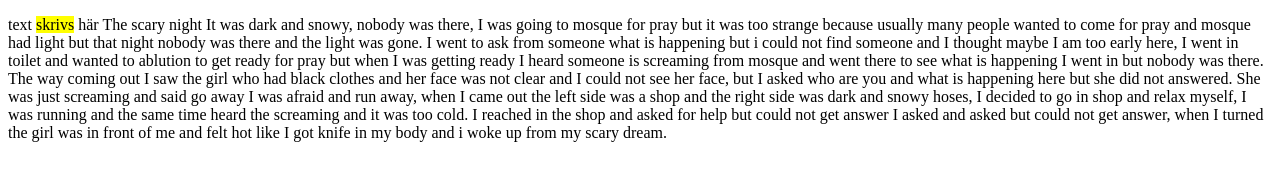
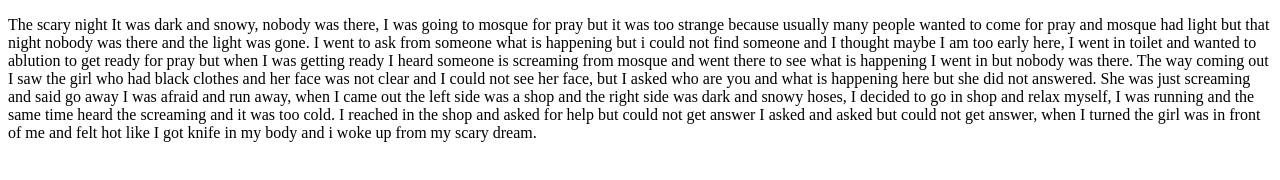
Before and after one commit to shukrallah098/fanny-WEB, a plain HTML site: page index.html in a window 1280 px wide. Drawn offline with Linux system fonts and the light colour scheme.

Commit message:
Update index.html

```diff
--- a/index.html
+++ b/index.html
@@ -4,7 +4,7 @@
 	<title>rubrik</title>
 </head>
 <body>
-	<p> text <mark>skrivs</mark> här
+	<p>
 	The scary night
 It was dark and snowy, nobody was there, I was going to mosque for pray but it was too strange because usually many people wanted to come for pray and mosque had light but that night nobody was there and the light was gone.
 
```
